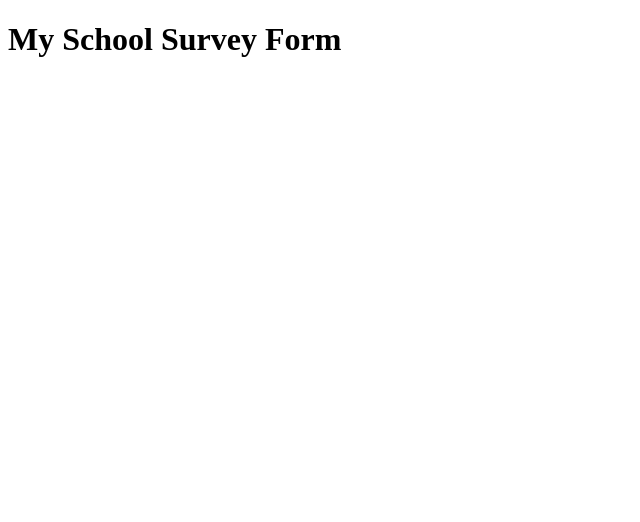
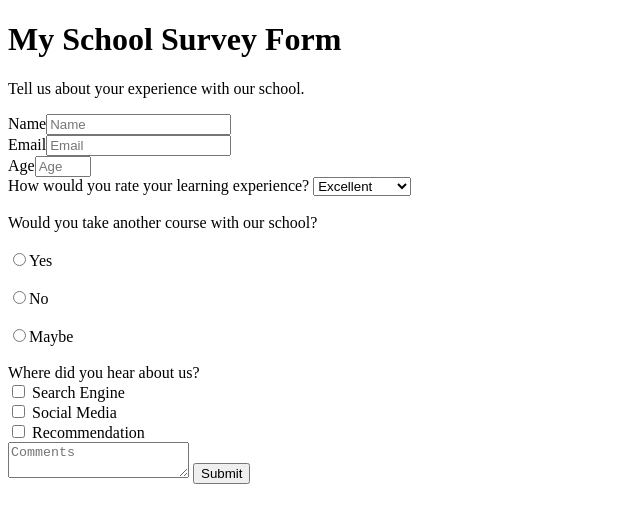
Before and after one commit to RuanEsterhuyse/My_survey_form, a plain HTML site: page index.html in a window 1280 px wide. Shown: the whole page, without its empty margins (0-640 px from the left). Drawn offline with Linux system fonts and the light colour scheme.

Commit message:
Finished html

```diff
--- a/index.html
+++ b/index.html
@@ -10,6 +10,46 @@
 
 <body>
     <h1 id="title"> My School Survey Form</h1>
+    <p id="description">Tell us about your experience with our school.</p>
+    <form id="survey-form">
+        <label id="name-label">Name</label><input type="text" id="name" name="name" required
+            placeholder="Name"></input><br>
+        <label id="email-label">Email</label><input type="email" id="email" name="email" required
+            placeholder="Email"></input><br>
+        <label id="number-label">Age</label><input type="number" id="number" name="number" min="18" max="99" required
+            placeholder="Age"></input><br>
+
+        <label for="Review">How would you rate your learning experience?</label>
+        <select id="dropdown" name="Review">
+            <option value="Excellent">Excellent</option>
+            <option value="Great">Great</option>
+            <option value="Good">Good</option>
+            <option value="Okay">Okay</option>
+            <option value="Not Satisfied">Not Satisfied</option>
+            <option value="Terrible">Terrible</option>
+        </select><br>
+
+        <br>
+
+        <label>Would you take another course with our school?</label><br>
+        <br><input type="radio" name="Answer" value="Yes">Yes<br>
+        <br>
+        <input type="radio" name="Answer" value="No">No<br>
+        <br><input type="radio" name="Answer" value="Maybe">Maybe<br>
+
+        <br><label>Where did you hear about us?</label>
+        <br><input type="checkbox" id="Search Engine" name="Search Engine" value="Search Engine">
+        <label for="Search Engine"> Search Engine</label><br>
+        <input type="checkbox" id="Social Media" name="Social Media" value="Social Media">
+        <label for="Social Media"> Social Media</label><br>
+        <input type="checkbox" id="Recommendation" name="Recommendation" value="Recommendation">
+        <label for="Recommendation"> Recommendation</label><br>
+        <textarea placeholder="Comments"></textarea>
+        <input type="submit" id="submit">
+    </form>
+    <script type="text/javascript" src="https://cdn.freecodecamp.org/testable-projects-fcc/v1/bundle.js"></script>
+
+
 </body>
 
 </html>
```
